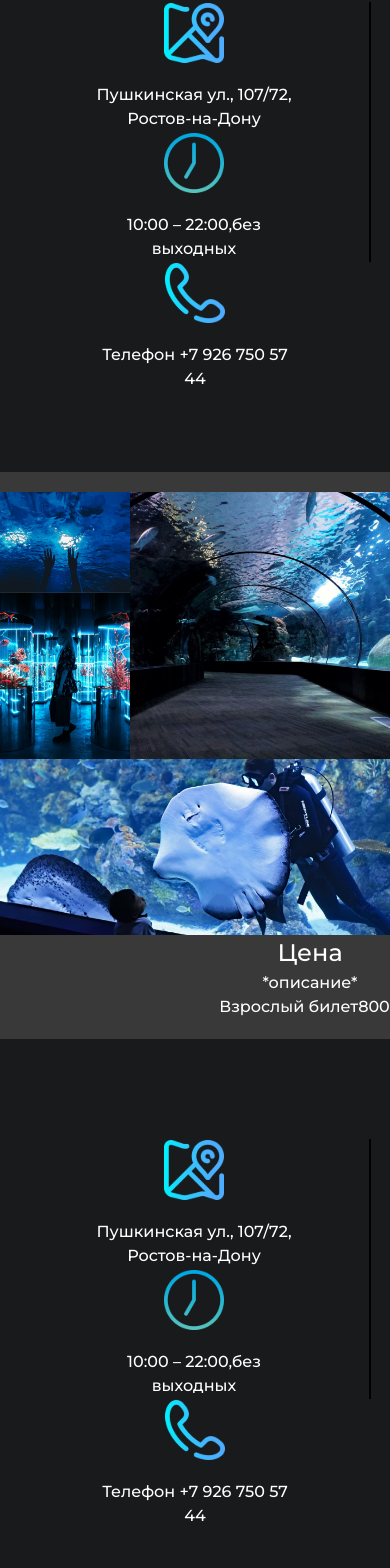
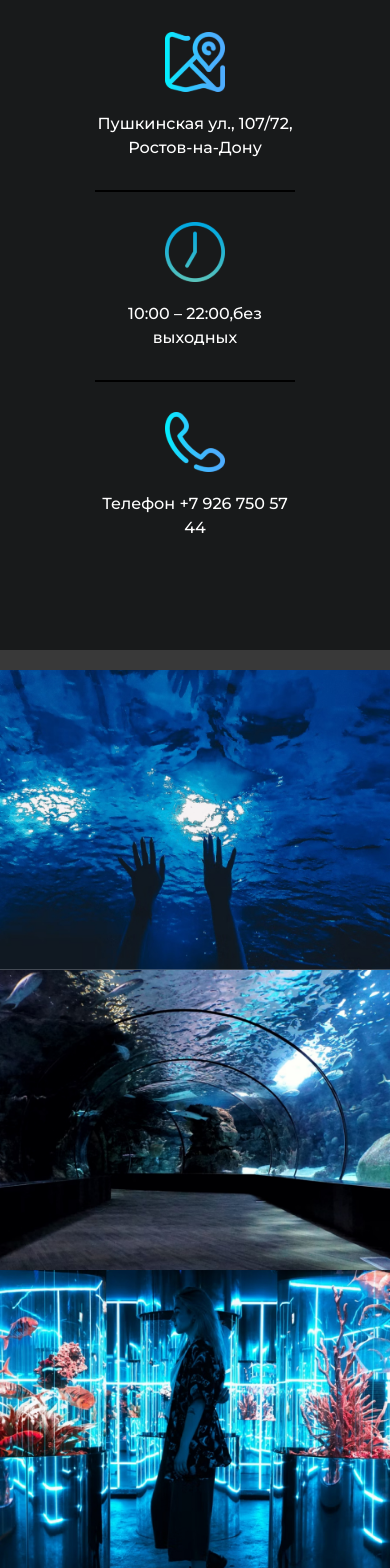
Before and after one commit to f4lz/ocean-future, a Vue app: page / in a window 390 px wide. Shown: the part 3077-4645 px from the top of the page. Built offline with nearby package versions, Linux system fonts and the light colour scheme.

Commit message:
some fixes

```diff
--- a/src/assets/main.scss
+++ b/src/assets/main.scss
@@ -79,62 +79,6 @@ select {
   }
 }
 
-@media screen and ( max-width: 768px ) {
-  .gallery {
-
-    &__box {
-      display: flex;
-      flex-direction: column;
-      flex-wrap: wrap;
-      align-items: center;
-    }
-
-    &__img {
-      max-width: 500px;
-      min-height: 300px;
-      max-height: 300px;
-      display: block;
-    }
-  }
-}
-
-//Icons
-
-@media screen and ( max-width: 1200px ) {
-  .icons {
-
-    &__box {
-      border: none;
-    }
-
-    &__wrapper {
-      flex-direction: column;
-      align-content: center;
-    }
-
-    .border {
-      border-right: none;
-      border-bottom: 2px black solid;
-    }
-
-    &__description {
-      padding:30px 0;
-    }
-  }
-}
-
-@media screen and ( max-width: 600px ) {
-  .icons {
-
-    &__box {
-
-      .icons__description {
-        min-width: 30px;
-      }
-    }
-
-  }
-}
 
 * {
   margin: 0;
--- a/src/assets/scss/_fonts.scss
+++ b/src/assets/scss/_fonts.scss
@@ -1,3 +1,5 @@
+// Fonts
+
 @font-face {
     font-family: "Montserrat";
     font-weight: 900;
--- a/src/assets/scss/main.scss
+++ b/src/assets/scss/main.scss
@@ -55,3 +55,62 @@ body {
 .main {
   flex: 1 0 auto;
 }
+
+// Gallery
+
+@media screen and ( max-width: 768px ) {
+  .gallery {
+
+    &__box {
+      display: flex;
+      flex-direction: column;
+      flex-wrap: wrap;
+      align-items: center;
+    }
+
+    &__img {
+      max-width: 500px;
+      min-height: 300px;
+      max-height: 300px;
+      display: block;
+    }
+  }
+}
+
+//Icons
+
+@media screen and ( max-width: 1200px ) {
+  .icons {
+
+    &__box {
+      border: none;
+    }
+
+    &__wrapper {
+      flex-direction: column;
+      align-content: center;
+    }
+
+    .border {
+      border-right: none;
+      border-bottom: 2px black solid;
+    }
+
+    &__description {
+      padding:30px 0;
+    }
+  }
+}
+
+@media screen and ( max-width: 600px ) {
+  .icons {
+
+    &__box {
+
+      .icons__description {
+        min-width: 30px;
+      }
+    }
+
+  }
+}
--- a/src/pages/main.vue
+++ b/src/pages/main.vue
@@ -13,18 +13,6 @@
         <gallery/>
       </div>
     </section>
-    <div class="price__list">
-      <h2>Цена</h2>
-      <p>*описание*</p>
-      <div>
-        <price-list/>
-      </div>
-    </div>
-      <section class="icons">
-        <div class="icons__wrapper container">
-          <icon-card :icons="icons"/>
-        </div>
-      </section>
     <div class="price__list">
       <h2>Цена</h2>
       <p>*описание*</p>
```
